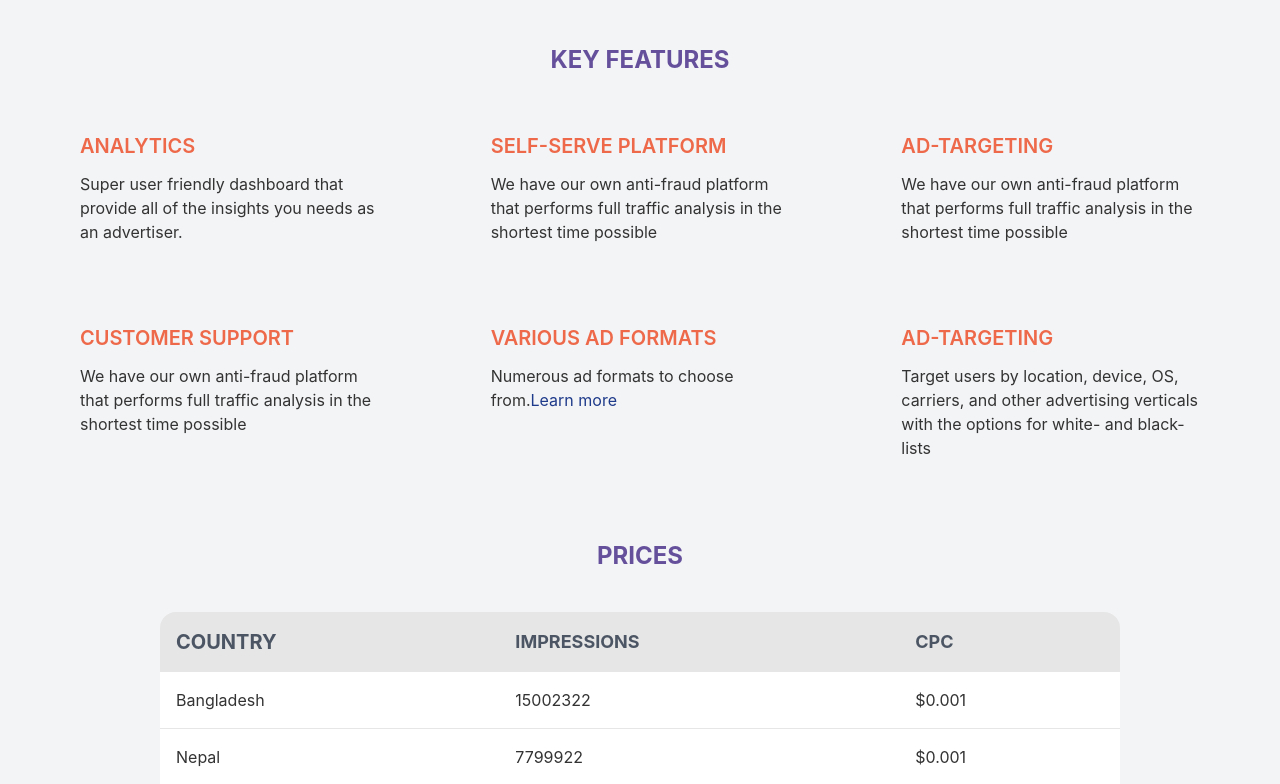
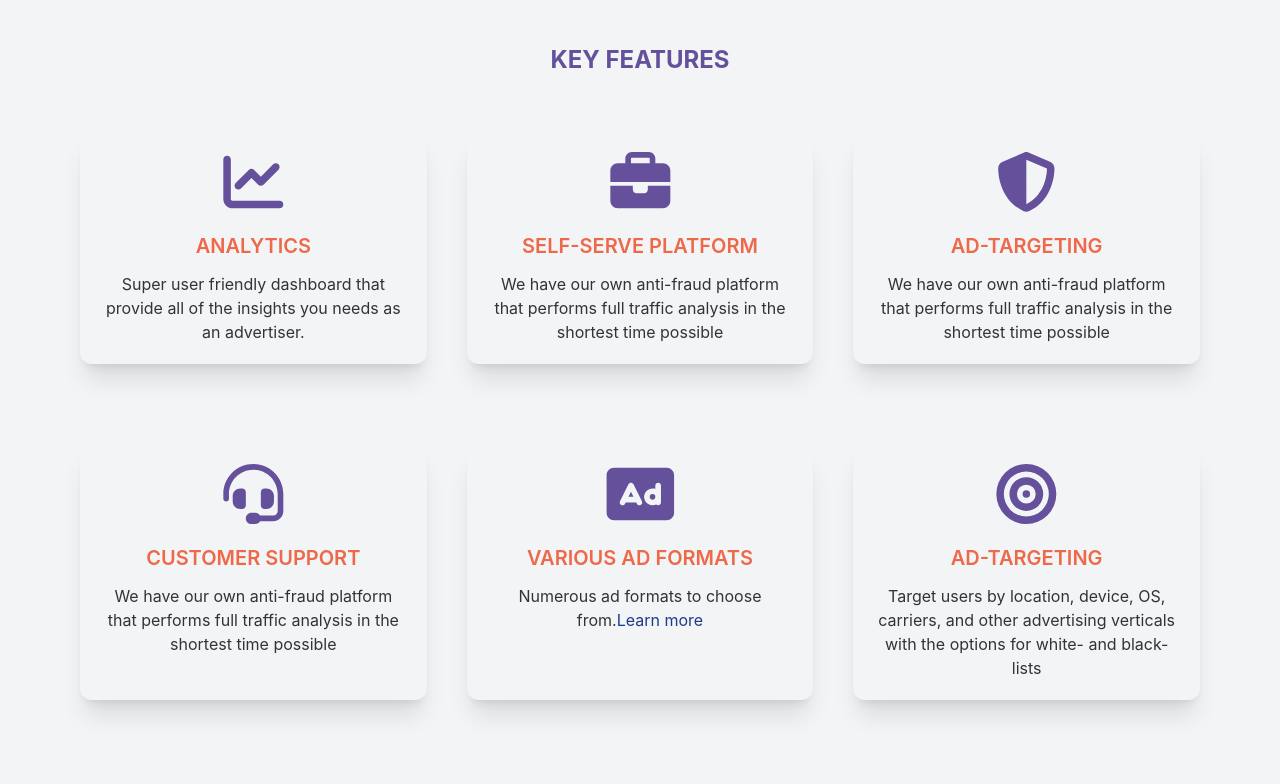
Before and after one commit to shayemhossainMK/masterkey-ads, a React (Create React App) app: page /advertisers in a window 1280 px wide. Shown: the part 1160-1944 px from the top of the page. Built offline with nearby package versions, Linux system fonts and the light colour scheme; no server answers.

Commit message:
update version 0.0.0.6

```diff
--- a/public/summaryData.json
+++ b/public/summaryData.json
@@ -2,13 +2,13 @@
     {
         "id": "001",
        "text":"Daily Impressions",
-        "number": "1000000",
+        "number": "10000000",
         "duration": "3"
     },
     {
         "id": "002",
         "text":"Active Publishers",
-        "number": "8000",
+        "number": "20000",
         "duration": "3"
     },
     {
--- a/src/Pages/Advertisers/KeyFeatures/KeyFeatures.js
+++ b/src/Pages/Advertisers/KeyFeatures/KeyFeatures.js
@@ -1,3 +1,13 @@
+import {
+  faBriefcase,
+  faBullseye,
+  faChartLine,
+  faHeadset,
+  faMasksTheater,
+  faRectangleAd,
+  faShieldHalved,
+} from "@fortawesome/free-solid-svg-icons";
+import { FontAwesomeIcon } from "@fortawesome/react-fontawesome";
 import React from "react";
 import { Link } from "react-router-dom";
 
@@ -9,16 +19,26 @@ const KeyFeatures = () => {
           KEY FEATURES
         </h1>
       </div>
-      <div className="grid grid-cols-1 md:grid-cols-3 gap-x-28 gap-y-10 md:gap-y-20">
-        <div className="text-center md:text-left">
-          <h1 className="text-primary text-xl mb-3 font-semibold">ANALYTICS</h1>
-          <p>
+      <div className="grid grid-cols-1 md:grid-cols-3 gap-x-10 gap-y-10 md:gap-y-20">
+        <div className="text-center shadow-xl rounded-xl p-5 hover:shadow-2xl hover:scale-105 duration-500">
+          <FontAwesomeIcon
+            className="text-6xl mx-auto w-full text-secondary"
+            icon={faChartLine}
+          ></FontAwesomeIcon>
+          <h1 className="text-primary text-xl mb-3 font-semibold text-center mt-5">
+            ANALYTICS
+          </h1>
+          <p className="text-center">
             Super user friendly dashboard that provide all of the insights you
             needs as an advertiser.
           </p>
         </div>
-        <div className="text-center md:text-left">
-          <h1 className="text-primary text-xl mb-3 font-semibold">
+        <div className="text-center shadow-xl rounded-xl p-5 hover:shadow-2xl hover:scale-105 duration-500">
+          <FontAwesomeIcon
+            className="text-6xl mx-auto w-full text-secondary"
+            icon={faBriefcase}
+          ></FontAwesomeIcon>
+          <h1 className="text-primary text-xl mb-3 font-semibold mt-5">
             SELF-SERVE PLATFORM
           </h1>
           <p>
@@ -26,8 +46,12 @@ const KeyFeatures = () => {
             analysis in the shortest time possible
           </p>
         </div>
-        <div className="text-center md:text-left">
-          <h1 className="text-primary text-xl mb-3 font-semibold">
+        <div className="text-center shadow-xl rounded-xl p-5 hover:shadow-2xl hover:scale-105 duration-500">
+          <FontAwesomeIcon
+            className="text-6xl mx-auto w-full text-secondary"
+            icon={faShieldHalved}
+          ></FontAwesomeIcon>
+          <h1 className="text-primary text-xl mb-3 font-semibold mt-5 ">
             AD-TARGETING
           </h1>
           <p>
@@ -35,8 +59,12 @@ const KeyFeatures = () => {
             analysis in the shortest time possible
           </p>
         </div>
-        <div className="text-center md:text-left">
-          <h1 className="text-primary text-xl mb-3 font-semibold">
+        <div className="text-center shadow-xl rounded-xl p-5 hover:shadow-2xl hover:scale-105 duration-500">
+          <FontAwesomeIcon
+            className="text-6xl mx-auto w-full text-secondary"
+            icon={faHeadset}
+          ></FontAwesomeIcon>
+          <h1 className="text-primary text-xl mb-3 font-semibold mt-5">
             CUSTOMER SUPPORT
           </h1>
           <p>
@@ -44,8 +72,12 @@ const KeyFeatures = () => {
             analysis in the shortest time possible
           </p>
         </div>
-        <div className="text-center md:text-left">
-          <h1 className="text-primary text-xl mb-3 font-semibold">
+        <div className="text-center shadow-xl rounded-xl p-5 hover:shadow-2xl hover:scale-105 duration-500">
+          <FontAwesomeIcon
+            className="text-6xl mx-auto w-full text-secondary"
+            icon={faRectangleAd}
+          ></FontAwesomeIcon>
+          <h1 className="text-primary text-xl mb-3 font-semibold mt-5">
             VARIOUS AD FORMATS
           </h1>
           <p>
@@ -55,8 +87,12 @@ const KeyFeatures = () => {
             </span>
           </p>
         </div>
-        <div className="text-center md:text-left">
-          <h1 className="text-primary text-xl mb-3 font-semibold">
+        <div className="text-center shadow-xl rounded-xl p-5 hover:shadow-2xl hover:scale-105 duration-500">
+          <FontAwesomeIcon
+            className="text-6xl mx-auto w-full text-secondary"
+            icon={faBullseye}
+          ></FontAwesomeIcon>
+          <h1 className="text-primary text-xl mb-3 font-semibold mt-5">
             AD-TARGETING
           </h1>
           <p>
--- a/src/Pages/Home/Banner/Banner.js
+++ b/src/Pages/Home/Banner/Banner.js
@@ -20,7 +20,7 @@ const Banner = () => {
                 Masterkey Digital is a global ad network that offers mutually
                 beneficial cooperation for everyone - webmasters, advertisers,
                 media buyers, and ad networks. Today we work globally with more
-                than 100 GEOs and can offer different ad formats.
+                than 13+ GEO's and can offer different ad formats.
               </p>
 
               <button className="btn btn-primary btn-sm  rounded-full text-white mb-10 hover:bg-transparent hover:text-secondary duration-300">
--- a/src/Pages/Home/Services/Services.js
+++ b/src/Pages/Home/Services/Services.js
@@ -44,7 +44,7 @@ const Services = () => {
             <div className="w-32 mx-auto p-4 bg-base-100 rounded-full">
               <img className="w-32 mx-auto p-5 " src={influencer} alt="" />
             </div>
-            <p className="py-3 mb-3">Influencer</p>
+            <p className="py-3 mb-3">Partners</p>
             <a href="Influencer.masterkey.digital/bn/access">
               <button className="btn btn-sm service-btn ">Start Earning</button>
             </a>
--- a/src/Pages/Home/Summary/Summary.js
+++ b/src/Pages/Home/Summary/Summary.js
@@ -10,19 +10,19 @@ const Summary = () => {
         <div className="grid grid-cols-1 md:grid-cols-3 text-center">
           <div className="avatar mx-auto">
             <div className="w-44 p-9  rounded-full border-2 border-dashed border-white">
-              <h3 className="text-white font-bold text-3xl mb-2">1 BN+</h3>
+              <h3 className="text-white font-bold text-3xl mb-2">10 M+</h3>
               <p className="text-white">Daily Impressions</p>
             </div>
           </div>
           <div className="avatar mx-auto my-10 md:my-0">
             <div className="w-44 p-9  rounded-full bg-base-100">
-              <h3 className="text-secondary font-bold text-3xl mb-2">$500K+</h3>
-              <p className="text-secondary">Daily Impressions</p>
+              <h3 className="text-secondary font-bold text-3xl mb-2">1 BN+</h3>
+              <p className="text-secondary">Monthly Impression</p>
             </div>
           </div>
           <div className="avatar mx-auto">
             <div className="w-44 p-9  rounded-full bg-primary">
-              <h3 className="text-white font-bold text-3xl mb-2">8K+</h3>
+              <h3 className="text-white font-bold text-3xl mb-2">5K+</h3>
               <p className="text-white">Global Publishers</p>
             </div>
           </div>
--- a/src/Pages/Publishers/Publishers.js
+++ b/src/Pages/Publishers/Publishers.js
@@ -12,7 +12,7 @@ const Publishers = () => {
       <EasyRegister></EasyRegister>
       <PublishersChooseUs></PublishersChooseUs>
       <PublishersPaymentMethods></PublishersPaymentMethods>
-      <PublisherReviews></PublisherReviews>
+      {/* <PublisherReviews></PublisherReviews> */}
     </div>
   );
 };
--- a/src/Shared/Navbar/Navbar.js
+++ b/src/Shared/Navbar/Navbar.js
@@ -59,9 +59,9 @@ const Navbar = () => {
               <li>
                 <CustomLinkTwo to="/publishers">PUBLISHERS</CustomLinkTwo>
               </li>
-              <li>
+              {/* <li>
                 <CustomLinkTwo to="/influancers">INFLUENCERS</CustomLinkTwo>
-              </li>
+              </li> */}
               <li>
                 <CustomLinkTwo to="/addformatsmain">AD FORMATS</CustomLinkTwo>
               </li>
@@ -86,9 +86,9 @@ const Navbar = () => {
             <li>
               <CustomLinkTwo to="/publishers">PUBLISHERS</CustomLinkTwo>
             </li>
-            <li>
+            {/* <li>
               <CustomLinkTwo to="/influancers">INFLUENCERS</CustomLinkTwo>
-            </li>
+            </li> */}
             <li>
               <CustomLinkTwo to="/addformatsmain">AD FORMATS</CustomLinkTwo>
             </li>
```
Also changed, not shown: src/Pages/Publishers/PublishersChooseUs/PublishersChooseUs.js (+46 -13 lines).
